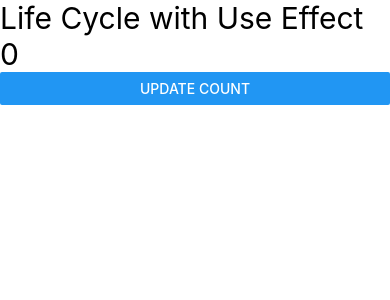
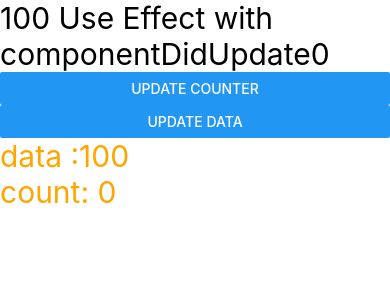
Before and after one commit to CoderKing202/reactNativeTutorial, a React Native app: screen / in a window 390 px wide. Shown: the top 300 px of the page. Built offline with nearby package versions, Linux system fonts and the light colour scheme.

Commit message:
Lesson 24 useEffect hook as ComponentDidUpdate life cycle method

```diff
--- a/App.jsx
+++ b/App.jsx
@@ -1,17 +1,43 @@
-import React, { useEffect, useState } from 'react'
-import { View,Text,Button } from 'react-native'
+import React, {useEffect, useState} from 'react';
+import {View, Text, Button} from 'react-native';
 
-const App=()=> {
-  const [count,setCount] = useState(0)
-  useEffect(()=>{
-    console.warn("Hello2")
-  },[])
+const App = () => {
+  const [count, setCount] = useState(0);
+  const [data, setData] = useState(100);
+  // useEffect(() => {
+  //   console.warn('do some animation');
+  // }, [count]);
+  // useEffect(() => {
+  //   console.warn('do some api here');
+  // }, [data]);
   return (
     <View>
-        <Text style = {{fontSize:30}}>Life Cycle with Use Effect {count}</Text>
-        <Button title ="Update Count" onPress={()=>setCount(count + 1)}/>
+      <Text style={{fontSize: 30}}>
+        {data} Use Effect with componentDidUpdate{count}
+      </Text>
+      <Button title="Update Counter" onPress={() => setCount(count + 1)} />
+      <Button title="Update Data" onPress={() => setData(data + 1)} />
+      <User info={{data, count}} />
     </View>
-  )
-}
+  );
+};
+const User = props => {
+  useEffect(() => {
+    console.warn('run this code when data prop is updated');
+  }, [props.info.data]);
+  useEffect(() => {
+    console.warn('run this code when count prop is updated');
+  }, [props.info.count]);
 
-export default App
+  return (
+    <View>
+      <Text style={{fontSize: 30, color: 'orange'}}>
+        data :{props.info.data}
+      </Text>
+      <Text style={{fontSize: 30, color: 'orange'}}>
+        count: {props.info.count}
+      </Text>
+    </View>
+  );
+};
+export default App;
```
